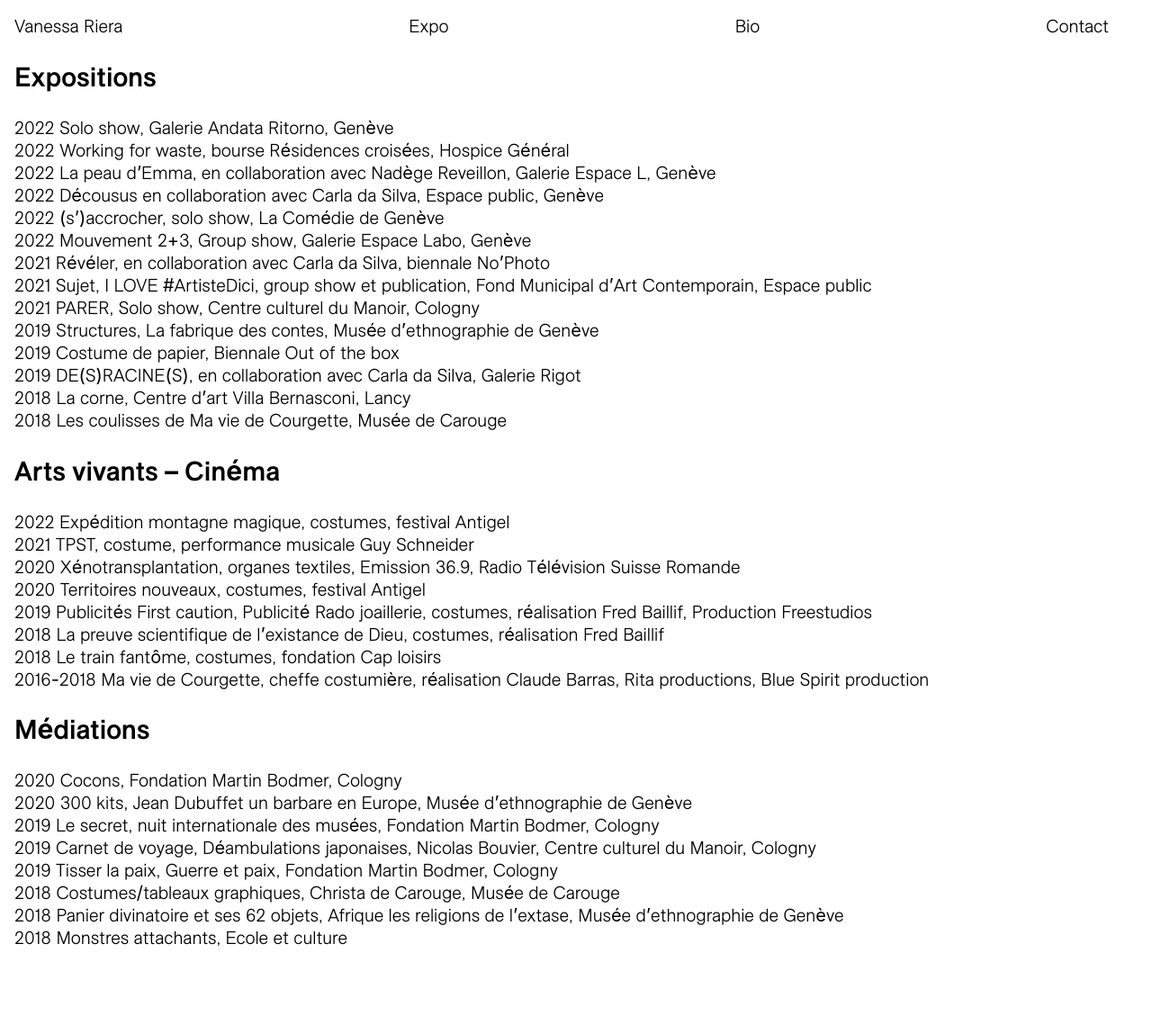
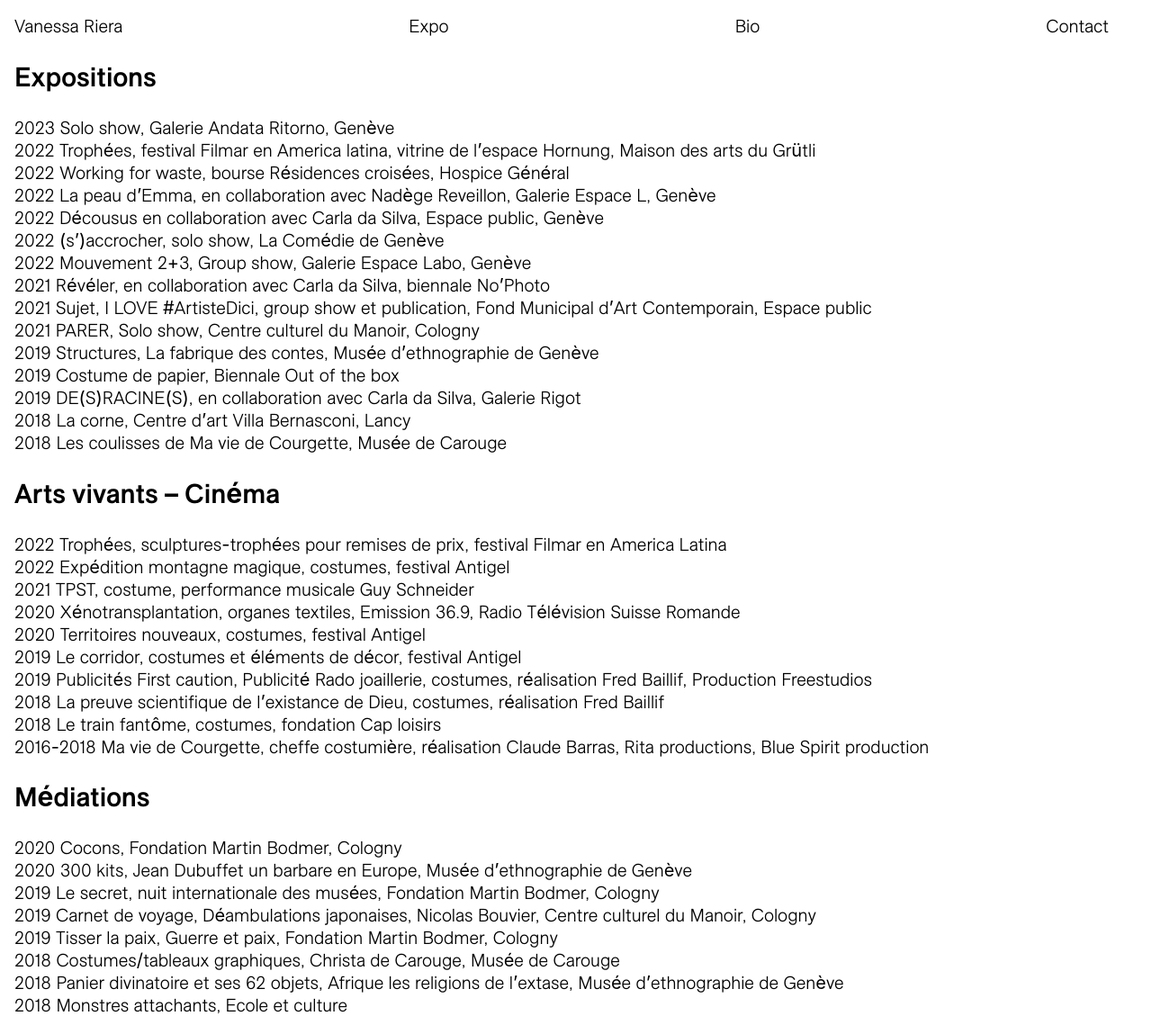
Before and after one commit to larucheio/vanessariera.ch, a Jekyll site: the page built from expositions/index.html, in a window 1280 px wide. Shown: the whole page at 90% size. Built offline with Jekyll 4.4.1, drawn with Linux system fonts in a browser that asks for light colours; before the commit the page ends 1074 px from its top, so only the background shows below that.

Commit message:
add new work & some infos

```diff
--- a/costume-de-papier/index.html
+++ b/costume-de-papier/index.html
@@ -9,7 +9,7 @@ title: "Costume de papier"
   <img src="/assets/img/costume-de-papier/costume-de-papier-1.jpg" alt="Costume de papier" class="work-detail__image" loading="lazy">
 
   <p>
-    Affiches et flyer récupérés, structure en rotin et fils
+    Affiches et flyer récupérés, structure en rotin et fils, biennale Out of the box
   </p>
 
   <p>
--- a/expositions/index.html
+++ b/expositions/index.html
@@ -7,7 +7,8 @@ title: "Expositions"
 <section>
   <h1>Expositions</h1>
   <ul style="padding-left: 0; list-style-type: none;">
-    <li>2022 Solo show, Galerie Andata Ritorno, Genève</li>
+    <li>2023 Solo show, Galerie Andata Ritorno, Genève</li>
+    <li>2022 Trophées, festival Filmar en America latina, vitrine de l’espace Hornung, Maison des arts du Grütli</li>
     <li>2022 Working for waste, bourse Résidences croisées, Hospice Général</li>
     <li>2022 La peau d’Emma, en collaboration avec Nadège Reveillon, Galerie Espace L, Genève</li>
     <li>2022 Décousus en collaboration avec Carla da Silva, Espace public, Genève</li>
@@ -27,10 +28,12 @@ title: "Expositions"
 <section>
   <h1>Arts vivants – Cinéma</h1>
   <ul style="padding-left: 0; list-style-type: none;">
+    <li>2022 Trophées, sculptures-trophées pour remises de prix, festival Filmar en America Latina</li>
     <li>2022 Expédition montagne magique, costumes, festival Antigel</li>
     <li>2021 TPST, costume, performance musicale Guy Schneider</li>
     <li>2020 Xénotransplantation, organes textiles, Emission 36.9, Radio Télévision Suisse Romande</li>
     <li>2020 Territoires nouveaux, costumes, festival Antigel</li>
+    <li>2019 Le corridor, costumes et éléments de décor, festival Antigel</li>
     <li>2019 Publicités First caution, Publicité Rado joaillerie, costumes, réalisation Fred Baillif, Production Freestudios</li>
     <li>2018 La preuve scientifique de l’existance de Dieu, costumes, réalisation Fred Baillif</li>
     <li>2018 Le train fantôme, costumes, fondation Cap loisirs</li>
--- a/kits/index.html
+++ b/kits/index.html
@@ -21,7 +21,7 @@ title: "Kits"
   <img src="/assets/img/kits/kits-13.jpg" alt="Kits" class="work-detail__image" loading="lazy">
 
   <p>
-    Série de 300 kits de création, objets récupérés
+    Série de 300 kits de création, objets récupérés, musée d’ethnographie de Genève
   </p>
 
   <p>
--- a/masques/index.html
+++ b/masques/index.html
@@ -12,7 +12,7 @@ title: "Masques"
   <img src="/assets/img/masques/masques-4.jpg" alt="Masques" class="work-detail__image" loading="lazy">
 
   <p>
-    Textiles récupérés
+    Textiles récupérés, le Corridor, festival Antigel
   </p>
 
   <p>
--- a/s-accrocher/index.html
+++ b/s-accrocher/index.html
@@ -10,7 +10,7 @@ title: "S'accrocher"
   <img src="/assets/img/s-accrocher/s-accrocher-2.jpg" alt="S'accrocher" class="work-detail__image" loading="lazy">
 
   <p>
-    Tissage en textiles récupérés, grillage, bois 176cmx110cm
+    Tissage en textiles récupérés, grillage, bois 176cmx110cm, La Comédie de Genève
   </p>
 
   <p>
```
Also changed, not shown: index.html (+7 -0 lines), trophees/index.html (added, +19 -0 lines), assets/img/trophees/trophees-1.jpg (added), assets/img/trophees/trophees-2.jpg (added).
